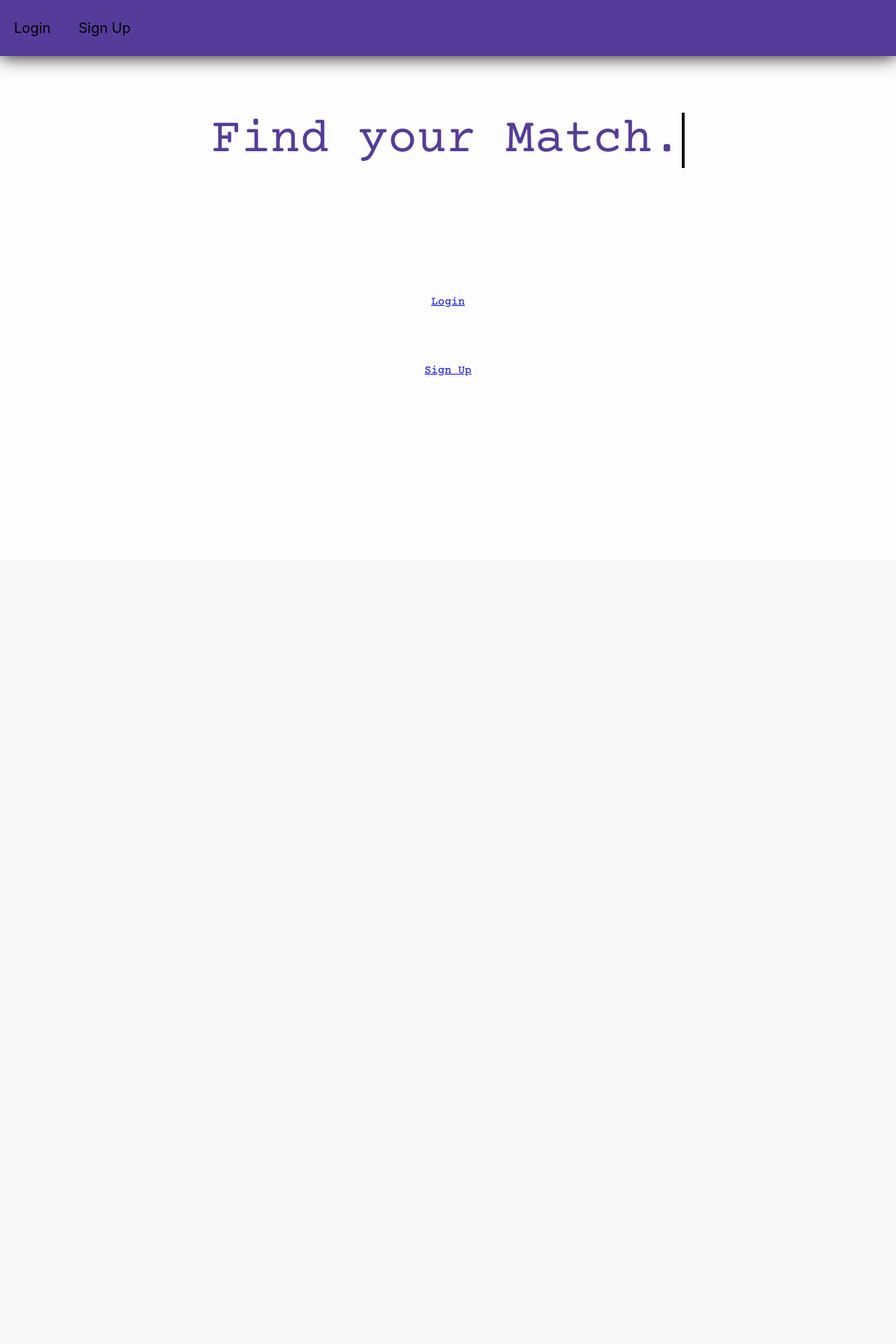
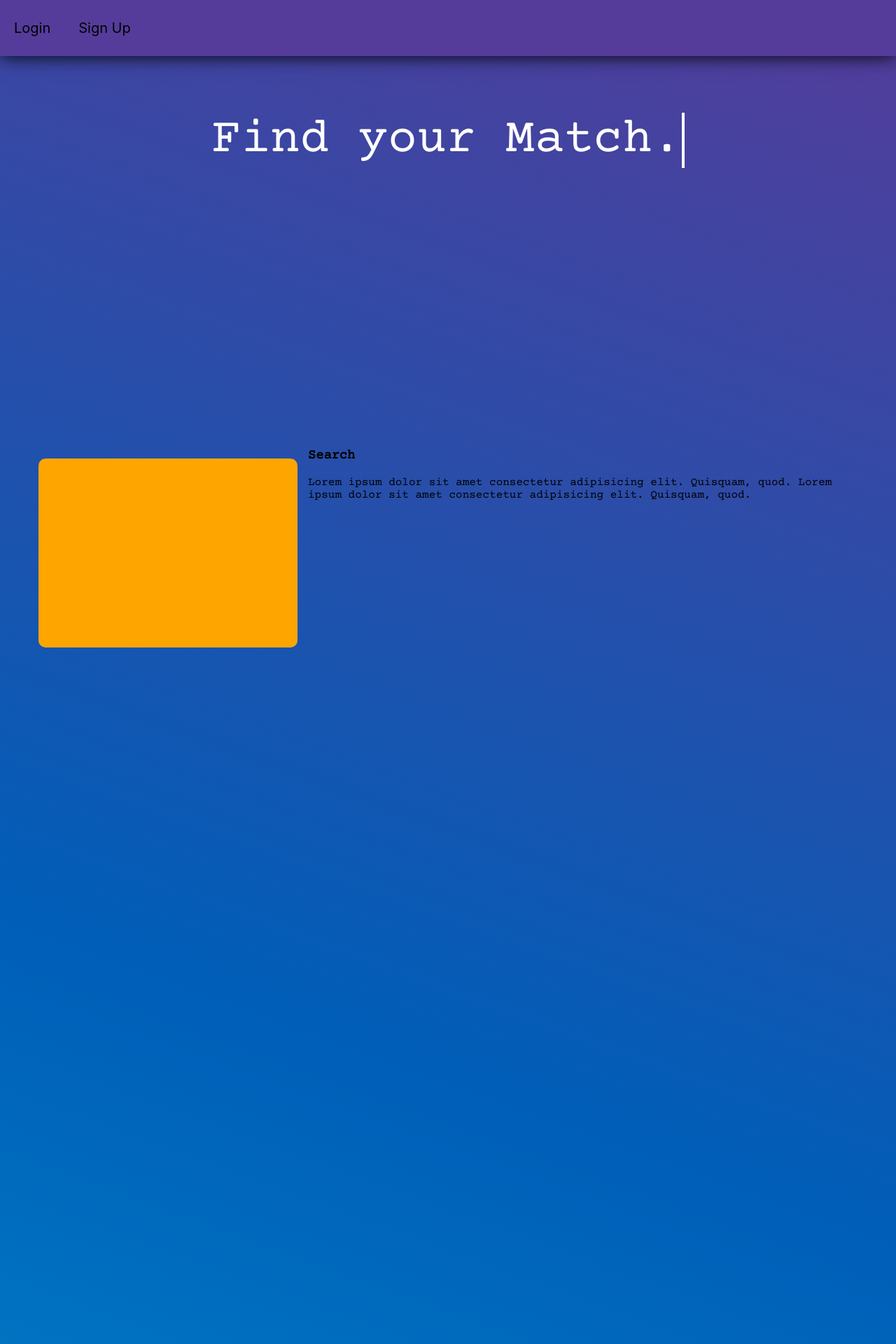
Before and after one commit to CSE106-FinalProject/GamerHub, a Flask app: page / in a window 1280 px wide. Shown: the top 1920 px of the page at 70% size. Before the commit the page ends 537 px from the top, so only its background shows below. Run offline with Flask 2, Linux system fonts and the light colour scheme.

Commit message:
WIP: Recent changes

```diff
--- a/static/landing.css
+++ b/static/landing.css
@@ -3,7 +3,9 @@ body {
   margin: 0px;
   padding: 0px;
   font-family: "Courier Prime", monospace;
-  background-color: #fdfdfe;
+  height: 3000px;
+  background: linear-gradient(200deg, #553C9A 0%, #005EB8 51%, #007AC4 75%, #0091BF 81%, #00A6B0 92%, #17B89F 100%);
+
 }
 .words {
   width: 100%;
@@ -17,7 +19,7 @@ body {
 .words h1{
   font-size: 70px;
   font-weight: 500;
-  color: #553c9a;
+  color: white;
   border-right: 4px solid #000;
   animation: cursor 1s infinite step-end, typing 15s infinite steps(16);
   white-space: nowrap;
@@ -25,7 +27,7 @@ body {
 }
 @keyframes cursor{
   0%, 100%{border-color: transparent;}
-  50%{border-color: #000;}
+  50%{border-color: white;}
 }
 
 @keyframes typing{
@@ -118,3 +120,95 @@ header li a {
     header li * {
         display: flex;
     }
+
+
+.container{
+  position: relative;
+  width: 1200px;
+  height: 300px;
+  margin: 240px auto;
+}
+
+.container .box{
+  position: relative;
+  width: calc(400px - 30px);
+  height: calc(300px - 30px);
+  background: #000;
+  float: left;
+  margin: 15px;
+  box-sizing: border-box;
+  overflow: hidden;
+  border-radius: 10px;
+}
+
+.container .box .icon{
+  position: absolute;
+  top: 0;
+  left: 0;
+  width: 100%;
+  height: 100%;
+  background: #f00;
+  transition: .5s;
+  z-index: 1;
+}
+
+.container .box:hover .icon{
+  top: 20px;
+  left: calc(50% - 40px);
+  width: 80;
+  height: 80px;
+  border-radius: 50%;
+}
+
+.container .box .icon .fa{
+  position: absolute;
+  top: 50%;
+  left: 50%;
+  transform: translate(-50%,-50%);
+  font-size: 80px;
+  transition: 0.5s;
+  color: #fff;
+}
+
+.container .box:hover .icon .fa{
+  font-size: 40px;
+}
+
+.container .box .content{
+  position: absolute;
+  top: 100%;
+  left: 0;
+  width: 100%;
+  height: calc(100% - 100px);
+  text-align: center;
+  padding: 20px;
+  box-sizing: border-box;
+  transition: .5s;
+  opacity: 0;
+}
+
+.container .box:hover .content{
+  top: 100px;
+  opacity: 1;
+}
+
+.container .box .content h3{
+  margin: 0 0 10px;
+  padding: 0;
+  color: #fff;
+  font-size: 24px;
+}
+
+.container .box .content p{
+  margin: 0;
+  padding: 0;
+  color: #fff;
+}
+
+.container .box:nth-child(1) .icon{
+  background: pink;
+}
+
+.container .box:nth-child(1){
+  background: orange;
+}
--- a/templates/landing.html
+++ b/templates/landing.html
@@ -24,20 +24,20 @@
     </div>
 
 
-    <div class="master-container">
-    <div class="signup">
-        <div class="signup-container">
-            <a href="{{ url_for('login') }}" class="text">Login</a><br>
-        </div>
-    </div>
-    <br>
-
-    <div class="register">
-        <div class="register-container">
-            <a href="{{ url_for('register') }}" class="text">Sign Up</a><br>
-        </div>
+<div class="container">
+    <div class="box"><i class="fa fa-search" aria-hidden="true"></i></div>
+    <div class="content">
+        <h3>Search</h3>
+        <p>
+            Lorem ipsum dolor sit amet consectetur adipisicing elit. Quisquam, quod. Lorem ipsum dolor sit amet consectetur adipisicing elit. Quisquam, quod.
+        </p>
     </div>
     </div>
+
+
+
+
+
 </body>
 
 </html>
```
Also changed, not shown: static/dashboard.css (+22 -11 lines).
